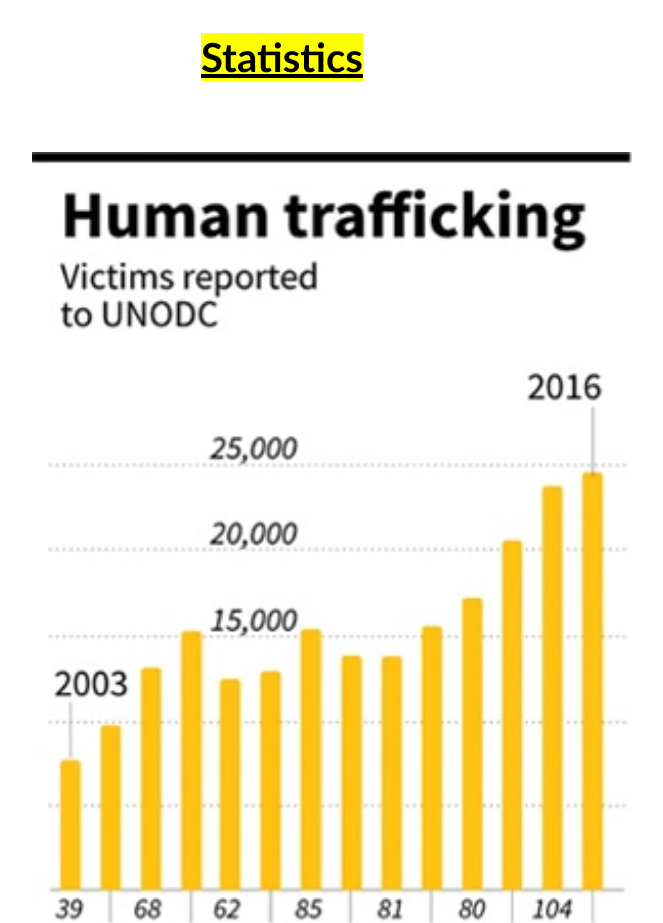
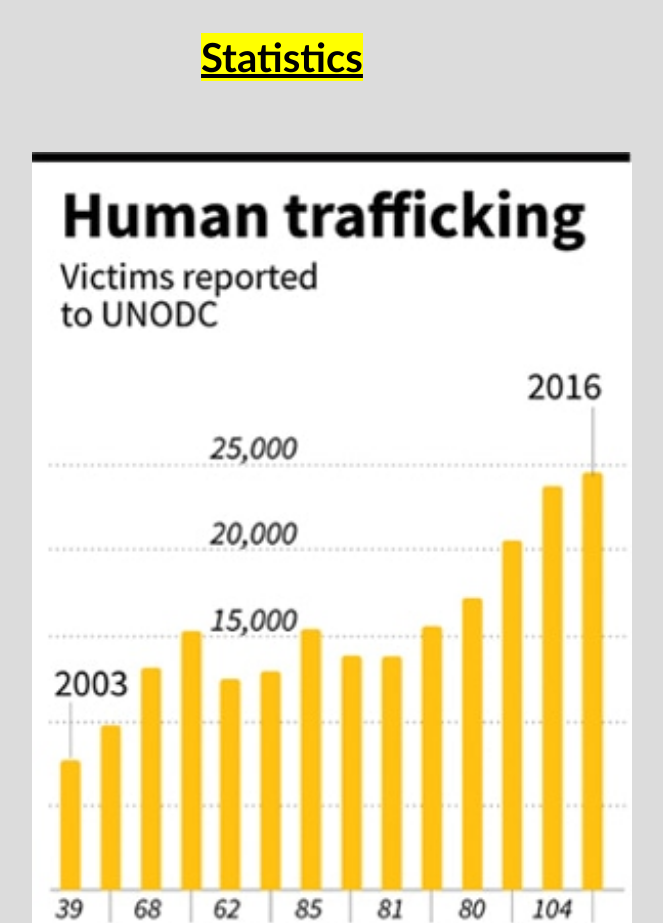
Before and after one commit to deepnesadiya1205/women-trafficking, a plain HTML site: page statistics.html in a window 1280 px wide. Shown: the top 923 px of the page, without its empty margins (358-1021 px from the left). Drawn offline with Linux system fonts and the light colour scheme.

Commit message:
Update statistics.html

```diff
--- a/statistics.html
+++ b/statistics.html
@@ -26,7 +26,7 @@ h2{
 </style>
 </head>
 
-<body>
+<body bgcolor="#DCDCDC">
 
 <center>
 	<h2> <mark> Statistics </mark> </h2>
```
